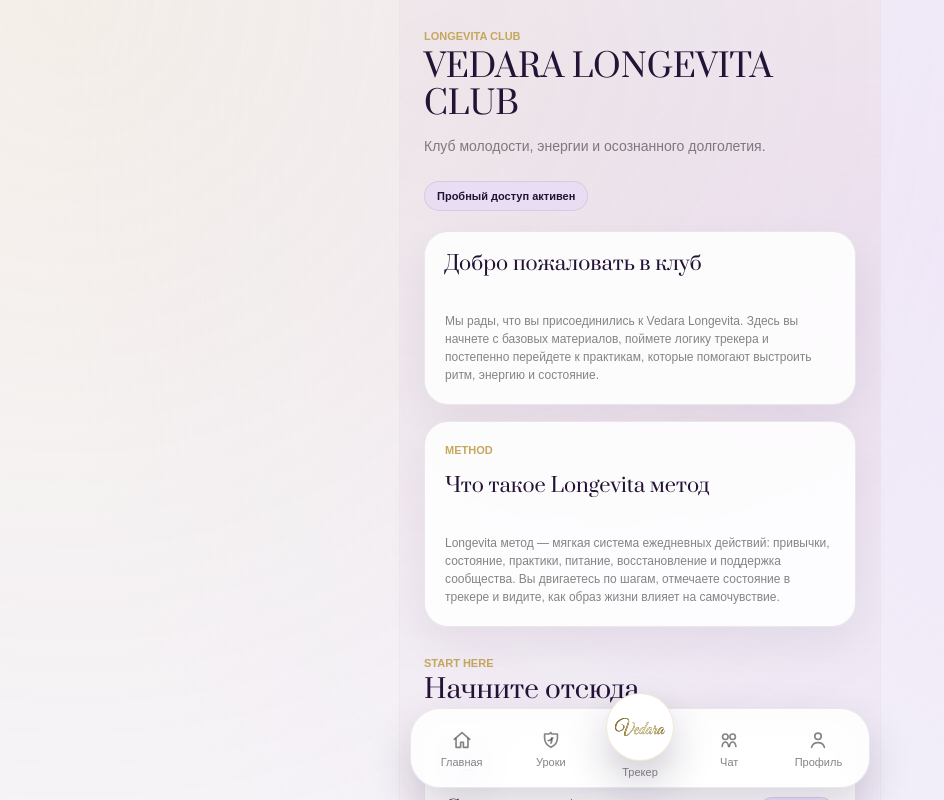
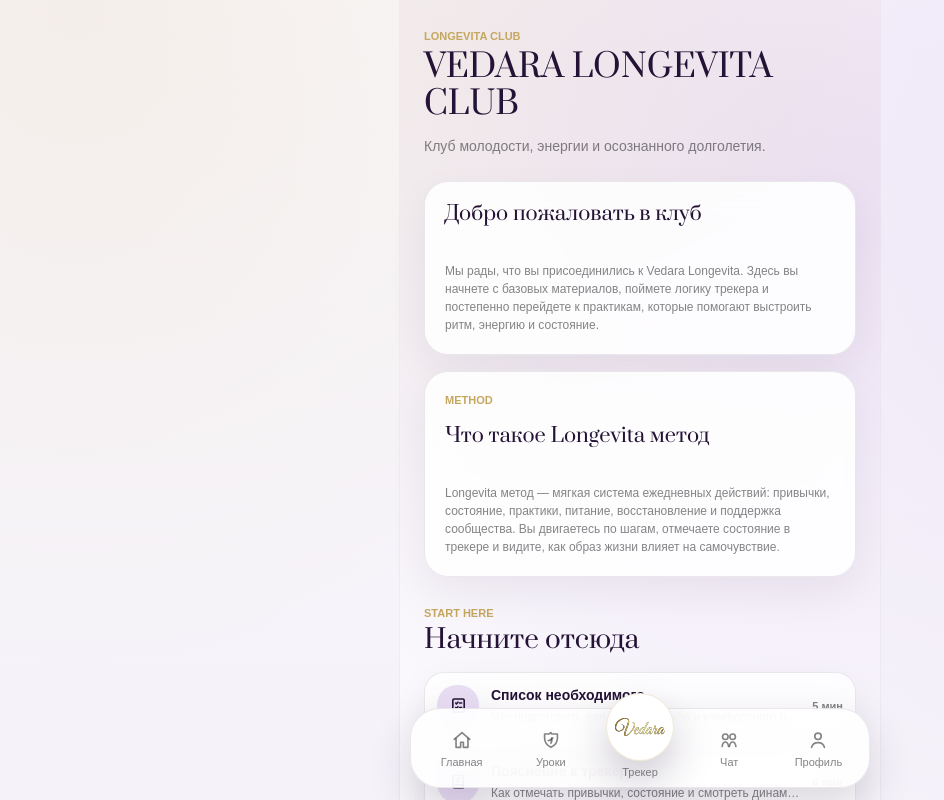
Before and after one commit to miminidi/vedara-, a React (Vite) app: page / in a window 1280 px wide. Both pictures are taken after a click on the button "7 дней бесплатно". Shown: the top 800 px of the page, without its empty margins (0-944 px from the left). Built offline with nearby package versions, Linux system fonts and the light colour scheme.

Commit message:
refactor: simplify club documents and remove extra community block

```diff
--- a/src/App.tsx
+++ b/src/App.tsx
@@ -232,11 +232,7 @@
       case "club":
         return (
           <ClinicPage
-            access={access}
-            completedArticles={completedClubArticles}
             completedVideos={completedClubVideos}
-            onNavigate={navigate}
-            onToggleArticle={toggleClubArticle}
             onToggleVideo={toggleClubVideo}
           />
         );
--- a/src/data/content.ts
+++ b/src/data/content.ts
@@ -201,15 +201,9 @@
   methodTitle: "Что такое Longevita метод",
   methodText:
     "Longevita метод — мягкая система ежедневных действий: привычки, состояние, практики, питание, восстановление и поддержка сообщества. Вы двигаетесь по шагам, отмечаете состояние в трекере и видите, как образ жизни влияет на самочувствие.",
-  communityKicker: "community",
-  communityTitle: "Клубное общение",
-  communityText: "Обсуждайте практики, задавайте вопросы куратору и следите за эфирами клуба.",
-  chatCta: "Перейти в чат",
   open: "Открыть",
   markWatched: "Отметить выполненным",
   watched: "Выполнено",
-  markRead: "Отметить прочитанным",
-  read: "Прочитано",
   available: "доступно",
   locked: "locked",
   openAccess: "Открыть доступ",
--- a/src/pages/ClinicPage.tsx
+++ b/src/pages/ClinicPage.tsx
@@ -2,8 +2,8 @@
 import { ScreenHeader } from "../components/ScreenHeader";
 import { SectionHead } from "../components/SectionHead";
 import { WellnessIcon } from "../components/icons/WellnessIcons";
-import { chatContent, clubArticles, clubContent, clubVideos } from "../data/content";
-import type { AccessState, ClubArticle, ClubVideo, ScreenId } from "../data/types";
+import { clubArticles, clubContent, clubVideos } from "../data/content";
+import type { ClubArticle, ClubVideo } from "../data/types";
 
 type ClubItemKind = "video" | "article";
 
@@ -14,44 +14,19 @@
 }
 
 interface ClinicPageProps {
-  access: AccessState;
-  completedArticles: string[];
   completedVideos: string[];
-  onNavigate: (screen: ScreenId) => void;
-  onToggleArticle: (articleId: string) => void;
   onToggleVideo: (videoId: string) => void;
-}
-
-function getAccessStatus(access: AccessState) {
-  if (access === "trial") {
-    return clubContent.access.trial;
-  }
-
-  if (access === "clubMonthly" || access === "clubAnnual") {
-    return clubContent.access.premium;
-  }
-
-  return clubContent.access.guestStatus;
 }
 
 function getStatus(completed: boolean) {
   return completed ? clubContent.watched : clubContent.available;
 }
 
-function getArticleStatus(completed: boolean) {
-  return completed ? clubContent.read : clubContent.available;
-}
-
 export function ClinicPage({
-  access,
-  completedArticles,
   completedVideos,
-  onNavigate,
-  onToggleArticle,
   onToggleVideo,
 }: ClinicPageProps) {
   const [selectedItem, setSelectedItem] = useState<SelectedClubItem | null>(null);
-  const accessStatus = getAccessStatus(access);
 
   const openItem = (kind: ClubItemKind, item: ClubVideo | ClubArticle) => {
     setSelectedItem({
@@ -68,8 +43,6 @@
         title={clubContent.header.title}
         subtitle={clubContent.header.subtitle}
       />
-
-      <div className="club-status-line">{accessStatus}</div>
 
       {selectedItem ? (
         <section className="panel club-detail-card">
@@ -96,37 +69,23 @@
 
       <SectionHead kicker={clubContent.articlesKicker} title={clubContent.articlesTitle} />
       <div className="grid club-document-list">
-        {clubArticles.map((article) => {
-          const completed = completedArticles.includes(article.id);
-
-          return (
-            <article className={`panel club-document-card ${completed ? "is-completed" : ""}`} key={article.id}>
-              <div className="club-card-icon" aria-hidden="true">
-                <WellnessIcon name={article.icon} />
-              </div>
-              <div className="program-card__top">
-                <div>
-                  <h2 className="panel-title">{article.title}</h2>
-                  <span className="club-card-meta">{article.readingTime}</span>
-                </div>
-                <span className="badge">{getArticleStatus(completed)}</span>
-              </div>
-              <p>{article.description}</p>
-              <div className="button-row u-mt-4">
-                <button
-                  className="button button--primary"
-                  type="button"
-                  onClick={() => openItem("article", article)}
-                >
-                  {clubContent.open}
-                </button>
-                <button className="button button--secondary" type="button" onClick={() => onToggleArticle(article.id)}>
-                  {completed ? clubContent.read : clubContent.markRead}
-                </button>
-              </div>
-            </article>
-          );
-        })}
+        {clubArticles.map((article) => (
+          <button
+            className="club-document-row"
+            key={article.id}
+            type="button"
+            onClick={() => openItem("article", article)}
+          >
+            <span className="club-card-icon" aria-hidden="true">
+              <WellnessIcon name={article.icon} />
+            </span>
+            <span className="club-document-row__content">
+              <span className="club-document-row__title">{article.title}</span>
+              <span className="club-document-row__description">{article.description}</span>
+            </span>
+            <span className="club-document-row__meta">{article.readingTime}</span>
+          </button>
+        ))}
       </div>
 
       <SectionHead kicker={clubContent.videosKicker} title={clubContent.videosTitle} />
@@ -158,18 +117,6 @@
         })}
       </div>
 
-      <SectionHead kicker={clubContent.communityKicker} title={clubContent.communityTitle} />
-      <section className="panel club-community-card">
-        <p>{clubContent.communityText}</p>
-        <ul className="check-list u-mt-4">
-          <li>{chatContent.liveTitle}</li>
-          <li>{chatContent.weekTitle}</li>
-          <li>{chatContent.curatorTitle}</li>
-        </ul>
-        <button className="button button--primary u-mt-4" type="button" onClick={() => onNavigate("chat")}>
-          {clubContent.chatCta}
-        </button>
-      </section>
     </main>
   );
 }
--- a/src/styles/app.css
+++ b/src/styles/app.css
@@ -867,27 +867,10 @@
   justify-self: start;
 }
 
-.club-status-line {
-  justify-self: start;
-  min-height: 30px;
-  display: inline-flex;
-  align-items: center;
-  padding: 0 var(--space-3);
-  border: var(--card-border);
-  border-radius: var(--radius-pill);
-  background: var(--color-surface-lilac);
-  color: var(--color-accent-primary);
-  font-size: var(--text-xs);
-  font-weight: 700;
-  line-height: 1;
-  margin-bottom: var(--space-5);
-}
-
 .club-detail-card,
 .club-welcome-card,
 .club-method-card,
-.club-document-card,
-.club-community-card {
+.club-document-row {
   display: grid;
   gap: var(--space-3);
 }
@@ -930,12 +913,53 @@
 }
 
 .club-document-list {
-  gap: var(--space-4);
-}
-
-.club-document-card.is-completed,
+  gap: var(--space-2);
+}
+
 .club-practice-tile.is-completed {
   background: var(--surface-card-active);
+}
+
+.club-document-row {
+  grid-template-columns: 42px minmax(0, 1fr) auto;
+  align-items: center;
+  width: 100%;
+  padding: var(--space-3);
+  border: var(--card-border);
+  border-radius: var(--radius-md);
+  background: var(--color-white-76);
+  box-shadow: var(--shadow-card);
+  color: var(--color-text-primary);
+  text-align: left;
+  font-family: var(--font-ui);
+}
+
+.club-document-row__content {
+  min-width: 0;
+  display: grid;
+  gap: var(--space-1);
+}
+
+.club-document-row__title {
+  color: var(--color-text-heading);
+  font-weight: 700;
+  line-height: 1.25;
+}
+
+.club-document-row__description {
+  overflow: hidden;
+  color: var(--color-text-muted);
+  font-size: var(--text-sm);
+  line-height: 1.35;
+  white-space: nowrap;
+  text-overflow: ellipsis;
+}
+
+.club-document-row__meta {
+  color: var(--color-text-muted);
+  font-size: var(--text-xs);
+  font-weight: 700;
+  white-space: nowrap;
 }
 
 .club-card-icon {
```
